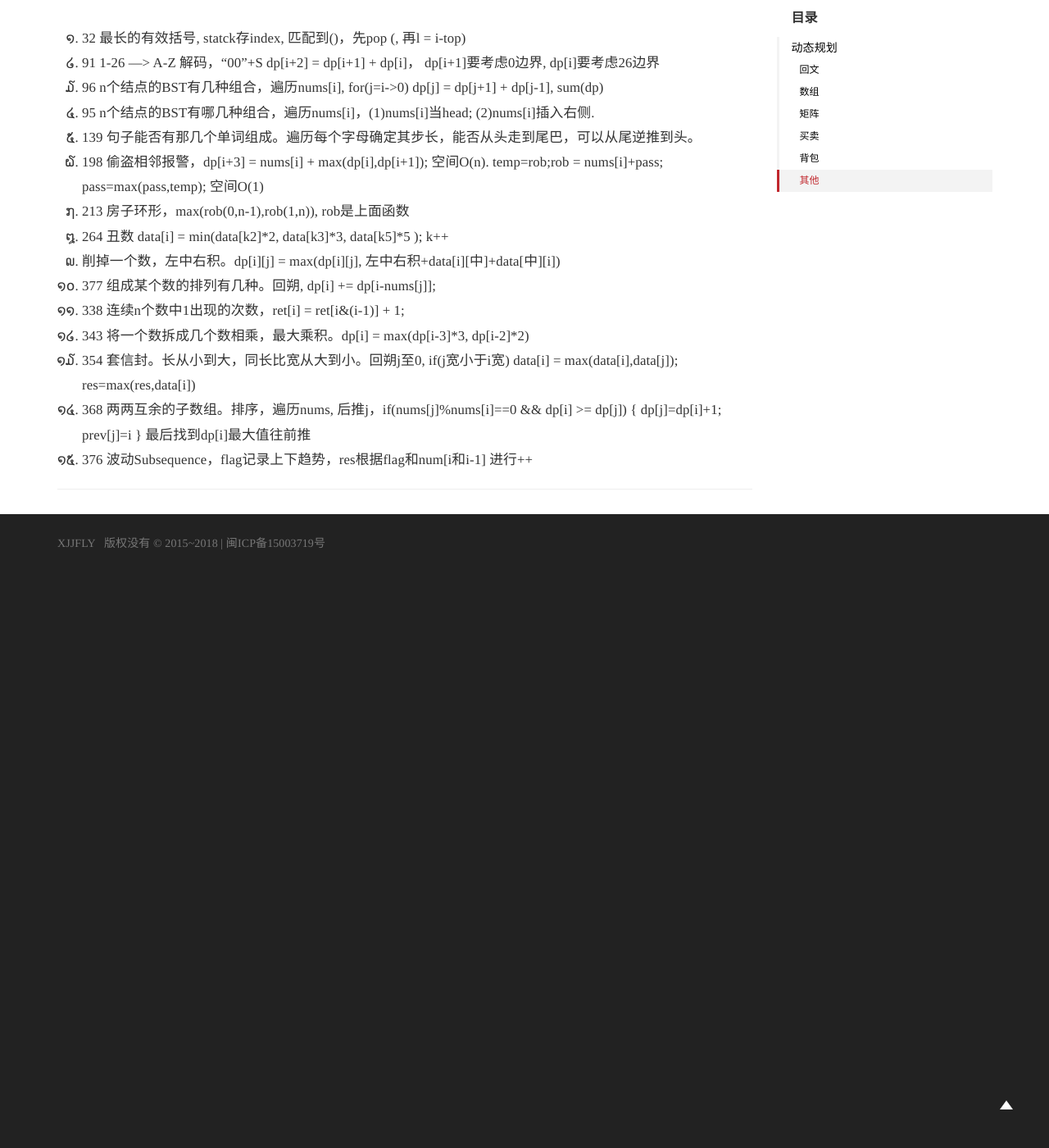
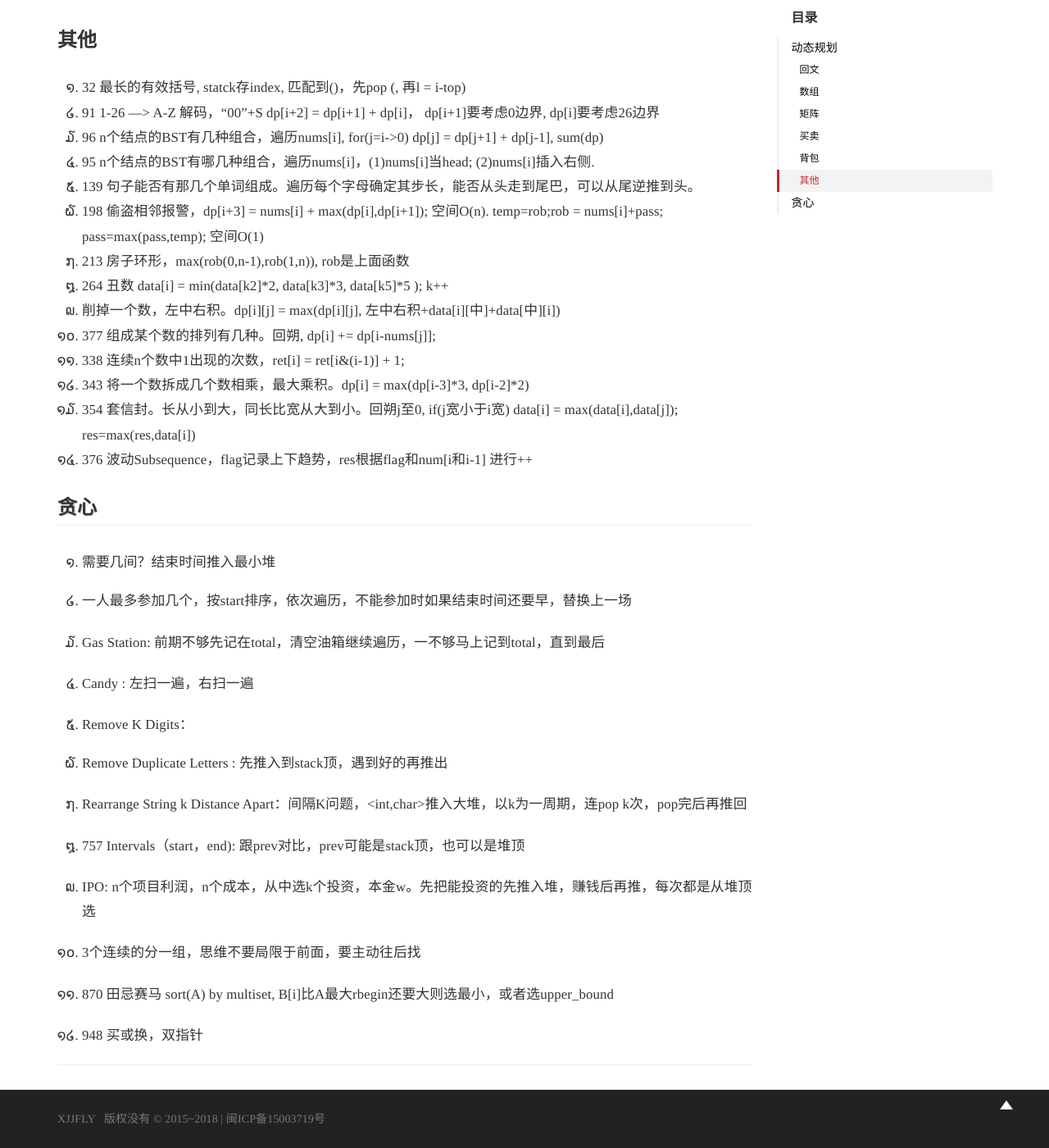
Before and after one commit to xiaojunjie/xiaojunjie.github.io, a Jekyll site: the page built from note/algorithm.md, in a window 1280 px wide and 1400 px high, scrolled down 1492 px. Shown: the whole window at 82% size. Built offline with Jekyll 4.4.1, drawn with Linux system fonts in a browser that asks for light colours; nearby versions of some CDN libraries; before the commit the page ends 2190 px from its top, so only the background shows below that; some of the changed text lies outside the part shown.

Commit message:
algorithm

```diff
--- a/note/algorithm.md
+++ b/note/algorithm.md
@@ -20,6 +20,7 @@ layout: cs
 - 689 3个子数组总和最小，先求1个，然后2个，再3个。dp[0][i]一个的情况下从i到endl要选哪个开始
 - 718 共同出现的最长连续子数组，A[i]从右到左，B[j]从左到右，O(n^2), dp[j] = 1 + dp[j+1];
 - 898 所有子数组内部“或”运算会有几个结果。unordered_set容器存结果，遍历数组内元素与容器“或”
+- 368 两两互余的子数组。排序，遍历nums, 后推j，if(nums[j]%nums[i]==0 && dp[i] >= dp[j]) { dp[j]=dp[i]+1; prev[j]=i   }   最后找到dp[i]最大值往前推
 
 
 ### 矩阵
@@ -66,5 +67,28 @@ temp=rob;rob = nums[i]+pass; pass=max(pass,temp); 空间O(1)
 - 338 连续n个数中1出现的次数，ret[i] = ret[i&(i-1)] + 1;
 - 343 将一个数拆成几个数相乘，最大乘积。dp[i] = max(dp[i-3]\*3, dp[i-2]\*2)
 - 354 套信封。长从小到大，同长比宽从大到小。回朔j至0, if(j宽小于i宽) data[i] = max(data[i],data[j]); res=max(res,data[i])
-- 368 两两互余的子数组。排序，遍历nums, 后推j，if(nums[j]%nums[i]==0 && dp[i] >= dp[j]) { dp[j]=dp[i]+1; prev[j]=i   }   最后找到dp[i]最大值往前推
 - 376 波动Subsequence，flag记录上下趋势，res根据flag和num[i和i-1] 进行++
+
+## 贪心
+
+- 需要几间？结束时间推入最小堆
+- 一人最多参加几个，按start排序，依次遍历，不能参加时如果结束时间还要早，替换上一场
+
+- Gas Station: 前期不够先记在total，清空油箱继续遍历，一不够马上记到total，直到最后
+
+- Candy : 左扫一遍，右扫一遍
+
+- Remove K Digits：
+- Remove Duplicate Letters : 先推入到stack顶，遇到好的再推出
+
+- Rearrange String k Distance Apart：间隔K问题，<int,char>推入大堆，以k为一周期，连pop k次，pop完后再推回
+
+- 757 Intervals（start，end): 跟prev对比，prev可能是stack顶，也可以是堆顶
+
+- IPO: n个项目利润，n个成本，从中选k个投资，本金w。先把能投资的先推入堆，赚钱后再推，每次都是从堆顶选
+
+- 3个连续的分一组，思维不要局限于前面，要主动往后找
+
+- 870 田忌赛马 sort(A) by multiset, B[i]比A最大rbegin还要大则选最小，或者选upper_bound
+
+- 948 买或换，双指针
```
